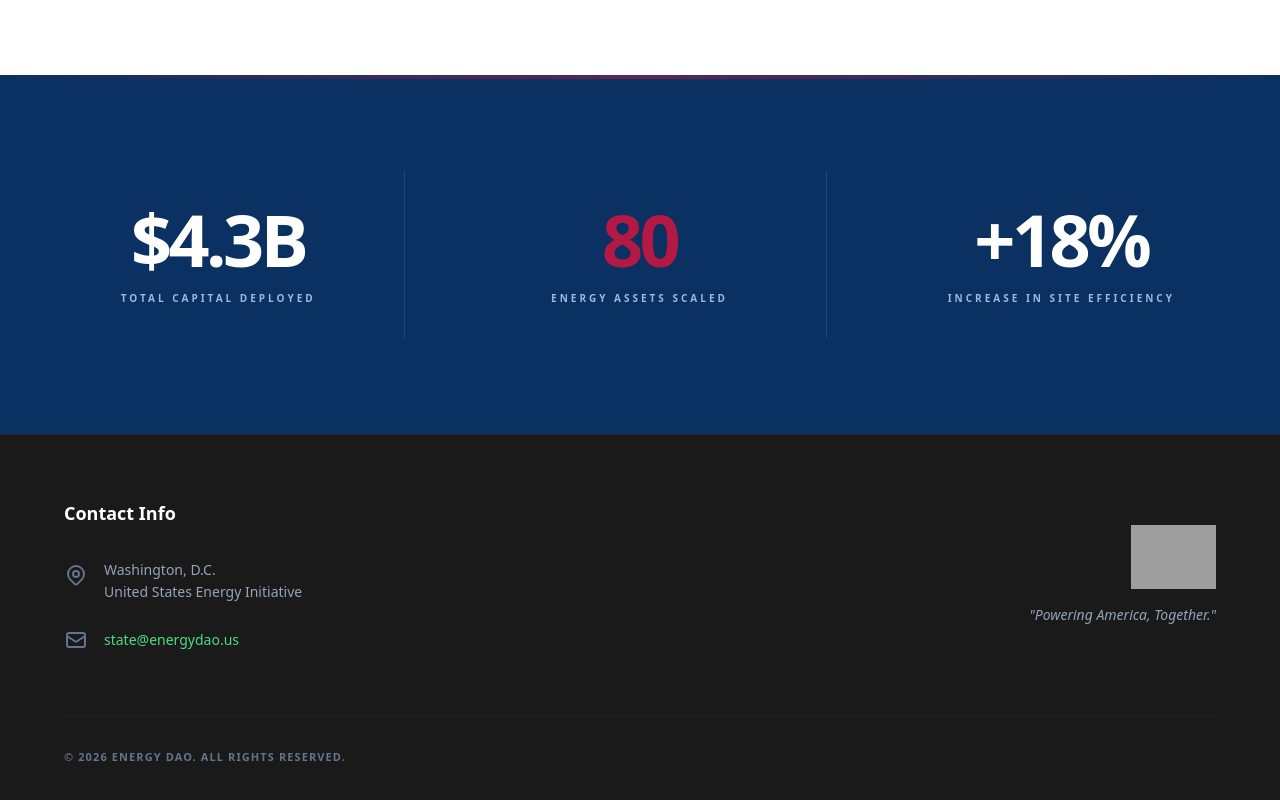
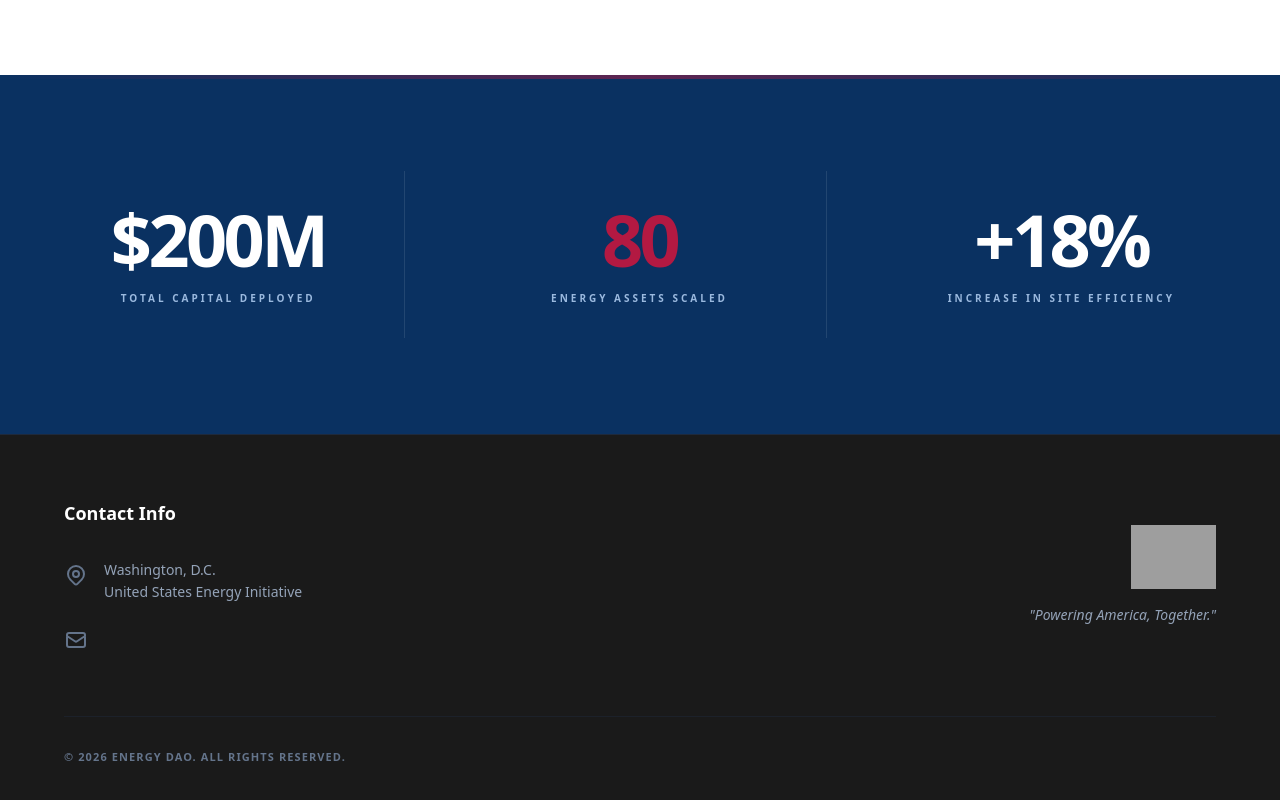
Before and after one commit to AkintanSeyi/energydao, a React (Create React App) app: page / in a window 1280 px wide. Shown: the part 3156-3956 px from the top of the page. Built offline with nearby package versions, Linux system fonts and the light colour scheme; grey boxes are pictures that could not be loaded.

Commit message:
Initial clean commit

```diff
--- a/src/component/Dashboard.js
+++ b/src/component/Dashboard.js
@@ -197,7 +197,7 @@ const EnergyLandingPage = () => {
       {/* Stat 1: Capital */}
       <div className="text-center md:border-r border-white/10 py-8">
         <h3 className="text-6xl md:text-7xl font-black tracking-tighter text-white">
-          $4.3B
+          $200M
         </h3>
         <p className="mt-4 text-[10px] font-bold uppercase tracking-[0.3em] text-blue-200 opacity-80">
           Total Capital Deployed
@@ -251,9 +251,7 @@ const EnergyLandingPage = () => {
                 <svg xmlns="http://www.w3.org/2000/svg" className="h-6 w-6 text-slate-500" fill="none" viewBox="0 0 24 24" stroke="currentColor">
                   <path strokeLinecap="round" strokeLinejoin="round" strokeWidth={2} d="M3 8l7.89 5.26a2 2 0 002.22 0L21 8M5 19h14a2 2 0 002-2V7a2 2 0 00-2-2H5a2 2 0 00-2 2v10a2 2 0 002 2z" />
                 </svg>
-                <a href="mailto:info@energydao.org" className="text-sm text-[#4ade80] hover:underline">
-                  state@energydao.us
-                </a>
+
               </div>
             </div>
 
--- a/src/component/Impact.js
+++ b/src/component/Impact.js
@@ -5,7 +5,7 @@ const Impact = () => {
   const navigate = useNavigate();
 
   const stats = [
-    { label: "Capital Deployed", value: "$4.3B", detail: "" },
+    { label: "Capital Deployed", value: "$200M", detail: "" },
     { label: "Jobs Created", value: "12,400+", detail: "" },
     { label: "Energy Output", value: "+18%", detail: "" },
     { label: "Plants Rescued", value: "80", detail: "" }
```
